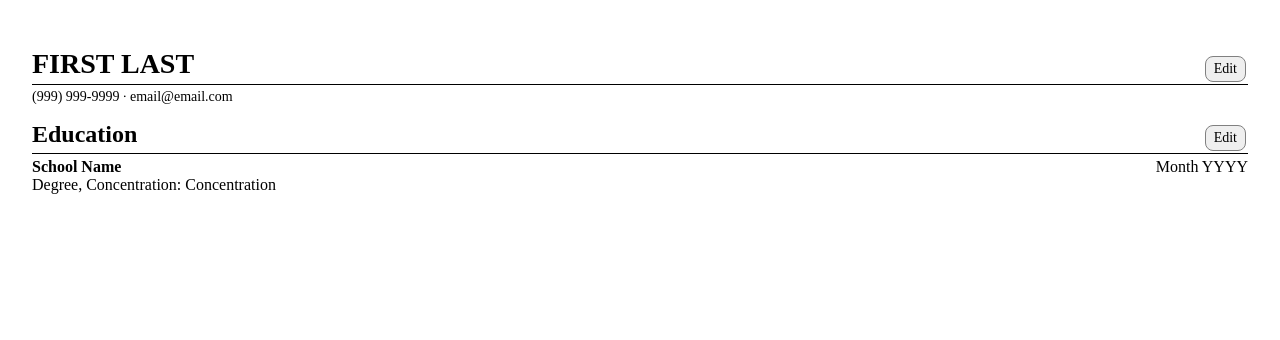
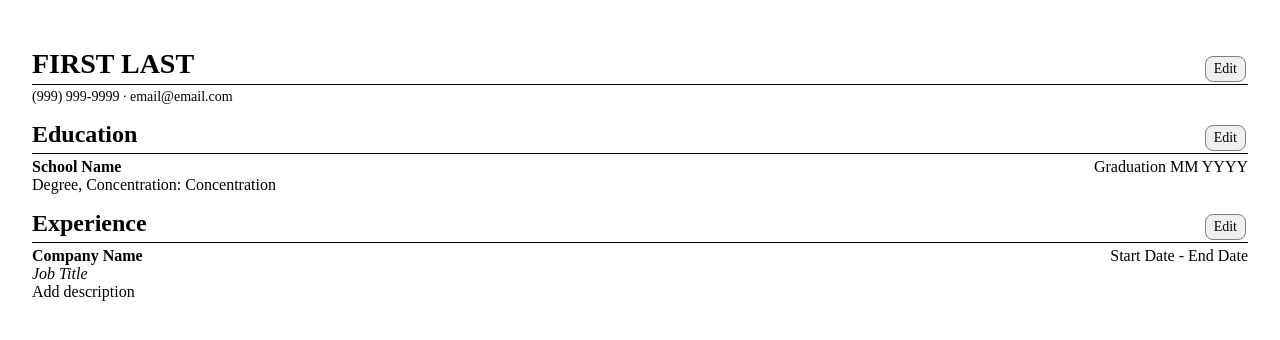
Before and after one commit to crolfs47/odin-react-cv, a React (Vite) app: page / in a window 1280 px wide. Shown: the top 340 px of the page. Built offline with nearby package versions, Linux system fonts and the light colour scheme.

Commit message:
Add experience and experience form components

```diff
--- a/src/App.css
+++ b/src/App.css
@@ -15,6 +15,10 @@
 
 .bold {
   font-weight: 600;
+}
+
+.italic {
+  font-style: italic;
 }
 
 .uppercase {
--- a/src/App.jsx
+++ b/src/App.jsx
@@ -2,8 +2,9 @@ import { useState } from 'react'
 import './App.css'
 import PersonalInfo from './components/PersonalInfo'
 import EducationInfo from './components/EducationInfo'
+import Experience from './components/Experience'
 
-function App() {
+const App = () => {
   const [info, setInfo] = useState({
     firstName: "First",
     lastName: "Last",
@@ -15,7 +16,15 @@ function App() {
     schoolName: "School Name",
     degreeType: "Degree",
     concentration: "Concentration",
-    graduationDate: "Month YYYY",
+    graduationDate: "Graduation MM YYYY",
+  })
+
+  const [experience, setExperience] = useState({
+    companyName: "Company Name",
+    title: "Job Title",
+    startDate: "Start Date",
+    endDate: "End Date",
+    description: "Add description",
   })
 
   return (
@@ -23,9 +32,11 @@ function App() {
       <div className="cv-container">
         <PersonalInfo {...info} handleUpdate={(newInfo) => setInfo(newInfo)} />
         <EducationInfo {...education} handleUpdate={(newEducation) => setEducation(newEducation)} />
+        <Experience {...experience} handleUpdate={(newExperience) => setExperience(newExperience)}/>
+
       </div>
     </>
   )
 }
 
-export default App
+export default App;
--- /dev/null
+++ b/src/components/Experience.jsx
@@ -0,0 +1,63 @@
+import { useState } from "react";
+import ExperienceForm from "./ExperienceForm";
+
+const Experience = ({
+  companyName,
+  title,
+  startDate,
+  endDate,
+  description,
+  handleUpdate,
+}) => {
+
+  const currentExperience = {
+    companyName,
+    title,
+    startDate,
+    endDate,
+    description,
+  };
+
+  const [isEdit, setEdit] = useState(false);
+
+  const handleEdit = () => {
+    setEdit(!isEdit);
+  };
+
+  return (
+    <>
+      {!isEdit ? (
+        <div className="section-container">
+          <div className="bottom-border flex space-between">
+            <h2>Experience</h2>
+            <button onClick={handleEdit}>Edit</button>
+          </div>
+
+          <div>
+            <div className="flex space-between">
+              <div className="bold">{companyName}</div>
+              <div>
+                {startDate} - {endDate}
+              </div>
+            </div>
+            <div className="italic">{title}</div>
+            <div>{description}</div>
+          </div>
+        </div>
+      ) : (
+        <div className="form-container">
+          <ExperienceForm
+            {...currentExperience}
+            onSubmit={(info) => {
+              handleUpdate(info);
+              handleEdit();
+            }}
+            onCancel={handleEdit}
+          />
+        </div>
+      )}
+    </>
+  );
+};
+
+export default Experience;
--- /dev/null
+++ b/src/components/ExperienceForm.jsx
@@ -0,0 +1,110 @@
+import { useState } from "react";
+
+const ExperienceForm = ({
+  onSubmit,
+  onCancel,
+  companyName,
+  title,
+  startDate,
+  endDate,
+  description
+}) => {
+  const [experienceInput, setExperienceInput] = useState({
+    companyName,
+    title,
+    startDate,
+    endDate,
+    description,
+  });
+
+  const handleExperienceChange = (e) => {
+    setExperienceInput({
+      ...experienceInput,
+      [e.target.name]: e.target.value,
+    });
+  };
+
+  const handleSubmit = (e) => {
+    e.preventDefault();
+    onSubmit(experienceInput);
+  };
+
+  return (
+    <>
+      <h2 className="bottom-border">Experience</h2>
+      <form onSubmit={handleSubmit}>
+        <div className="form-item">
+          <label>
+            Company:
+            <input
+              value={experienceInput.companyName}
+              name="companyName"
+              onChange={handleExperienceChange}
+              required
+            ></input>
+          </label>
+        </div>
+
+        <div className="form-item">
+          <label>
+            Job Title:
+            <input
+              value={experienceInput.title}
+              name="title"
+              onChange={handleExperienceChange}
+              required
+            ></input>
+          </label>
+        </div>
+
+        <div className="form-item">
+          <label>
+            Start Date:
+            <input
+              value={experienceInput.startDate}
+              name="startDate"
+              onChange={handleExperienceChange}
+              type="date"
+              required
+            ></input>
+          </label>
+        </div>
+
+        <div className="form-item">
+          <label>
+            End Date:
+            <input
+              value={experienceInput.endDate}
+              name="endDate"
+              onChange={handleExperienceChange}
+              type="date"
+              required
+            ></input>
+          </label>
+        </div>
+
+        <div className="form-item">
+          <label>
+            Description:
+            <textarea
+              value={experienceInput.description}
+              name="description"
+              onChange={handleExperienceChange}
+              type="textfield"
+              required
+            ></textarea>
+          </label>
+        </div>
+        <div className="form-buttons">
+          <button type="submit"> Submit </button>
+          <button type="button" onClick={onCancel}>
+            {" "}
+            Cancel{" "}
+          </button>
+        </div>
+      </form>
+    </>
+  );
+};
+
+export default ExperienceForm;
--- a/src/components/PersonalInfo.jsx
+++ b/src/components/PersonalInfo.jsx
@@ -13,7 +13,7 @@ const PersonalInfo = ({ firstName, lastName, phone, email, handleUpdate }) => {
 
   const handleEdit = () => {
     setEdit(!isEdit);
-  }
+  };
 
   return (
     <>
@@ -43,6 +43,6 @@ const PersonalInfo = ({ firstName, lastName, phone, email, handleUpdate }) => {
       )}
     </>
   );
-}
+};
 
 export default PersonalInfo;
```
